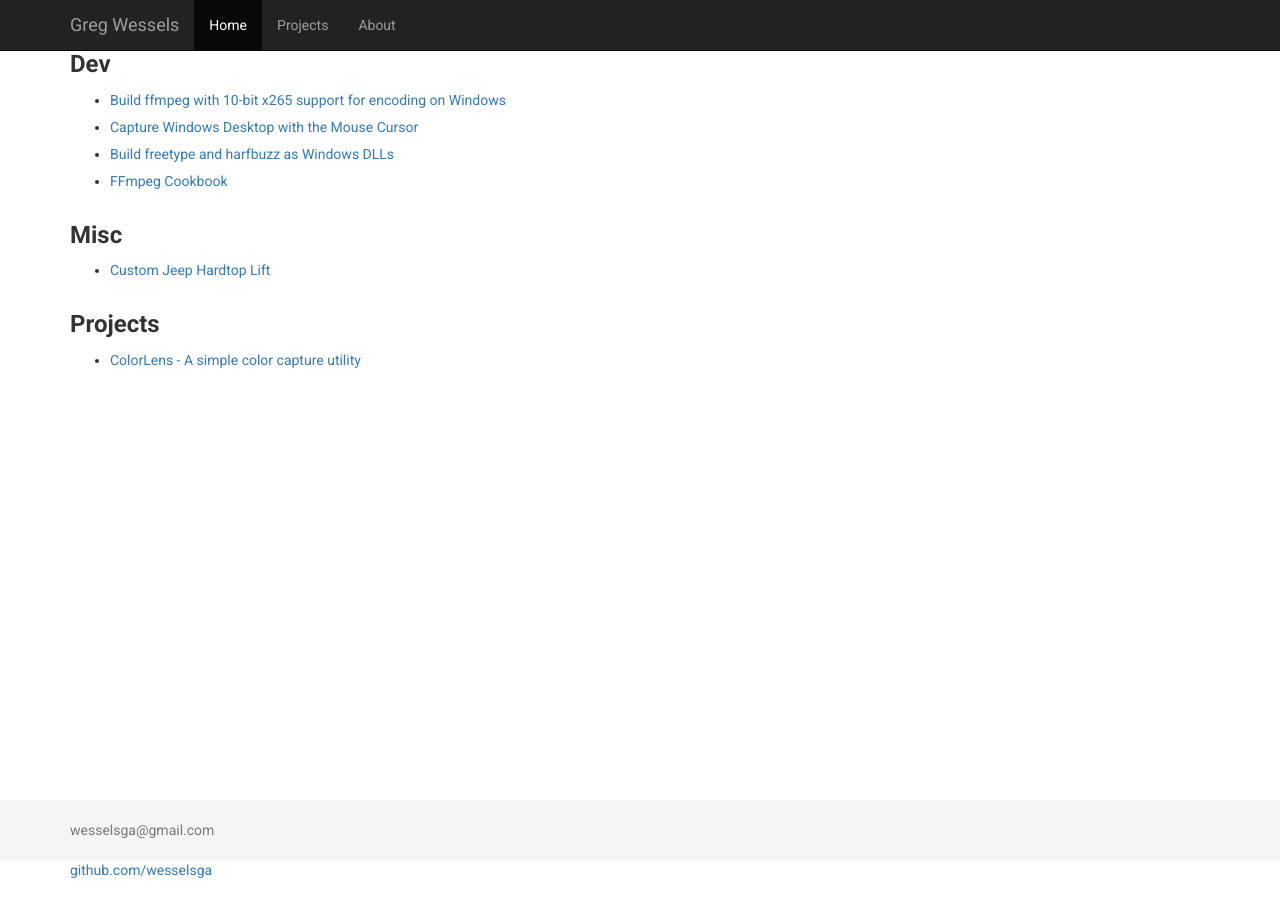
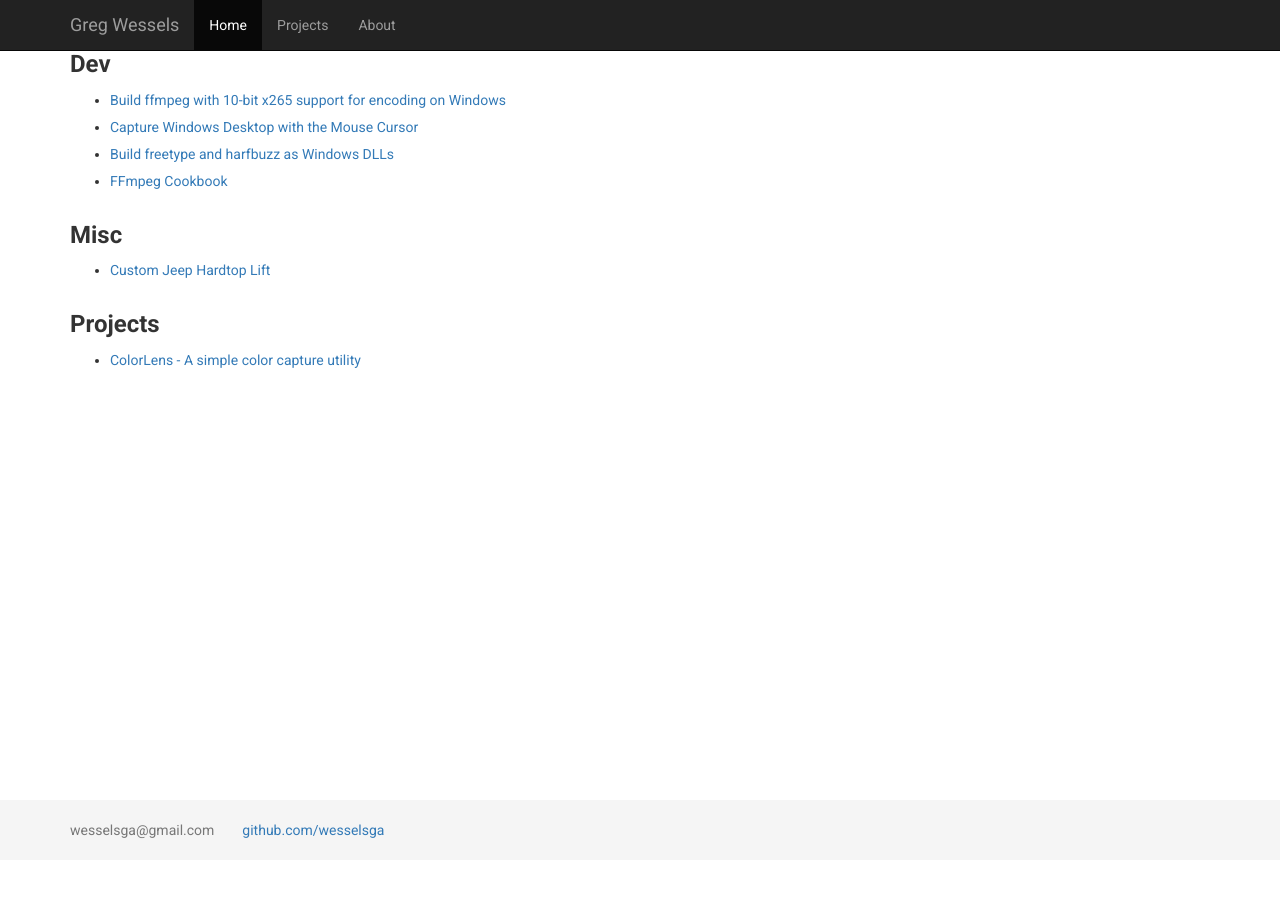
Before and after one commit to wesselsga/wesselsga.github.io, a Jekyll site: the page built from index.html, in a window 1280 px wide and 900 px high, scrolled down 40 px. Built offline with Jekyll 4.4.1, drawn with Linux system fonts in a browser that asks for light colours; after the commit the page ends 900 px from its top, so only the background shows below that.

Commit message:
Update default.html

```diff
--- a/_layouts/default.html
+++ b/_layouts/default.html
@@ -51,8 +51,7 @@
 
 	<footer class="footer">
       <div class="container">
-        <p class="text-muted">wesselsga@gmail.com</p>
-	<p class="text-muted"><a href="https://github.com/wesselsga">github.com/wesselsga</a></p>
+        <p class="text-muted">wesselsga@gmail.com<a style="margin-left:2em" href="https://github.com/wesselsga">github.com/wesselsga</a></p>
 
       </div>
     </footer>
```
